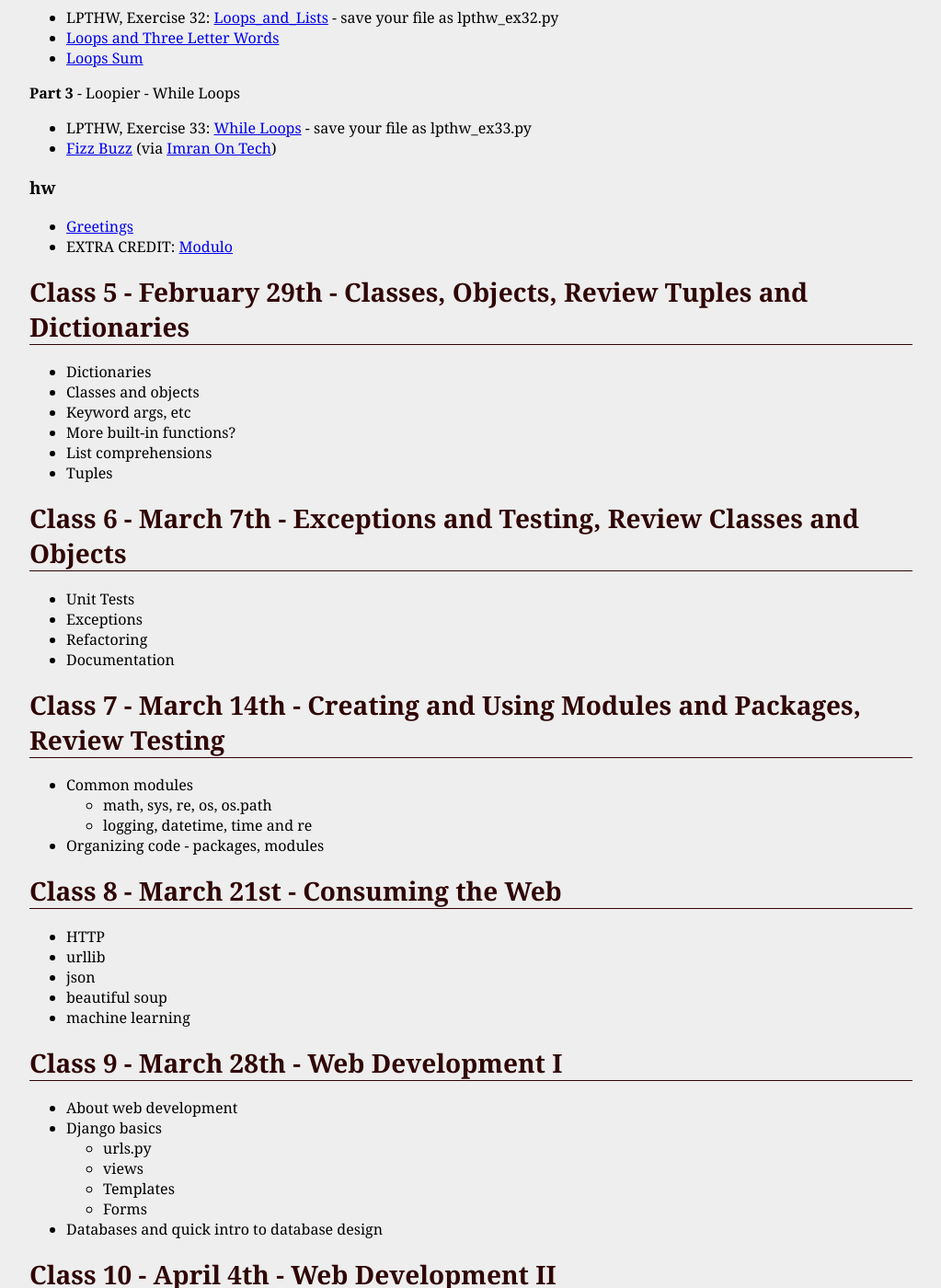
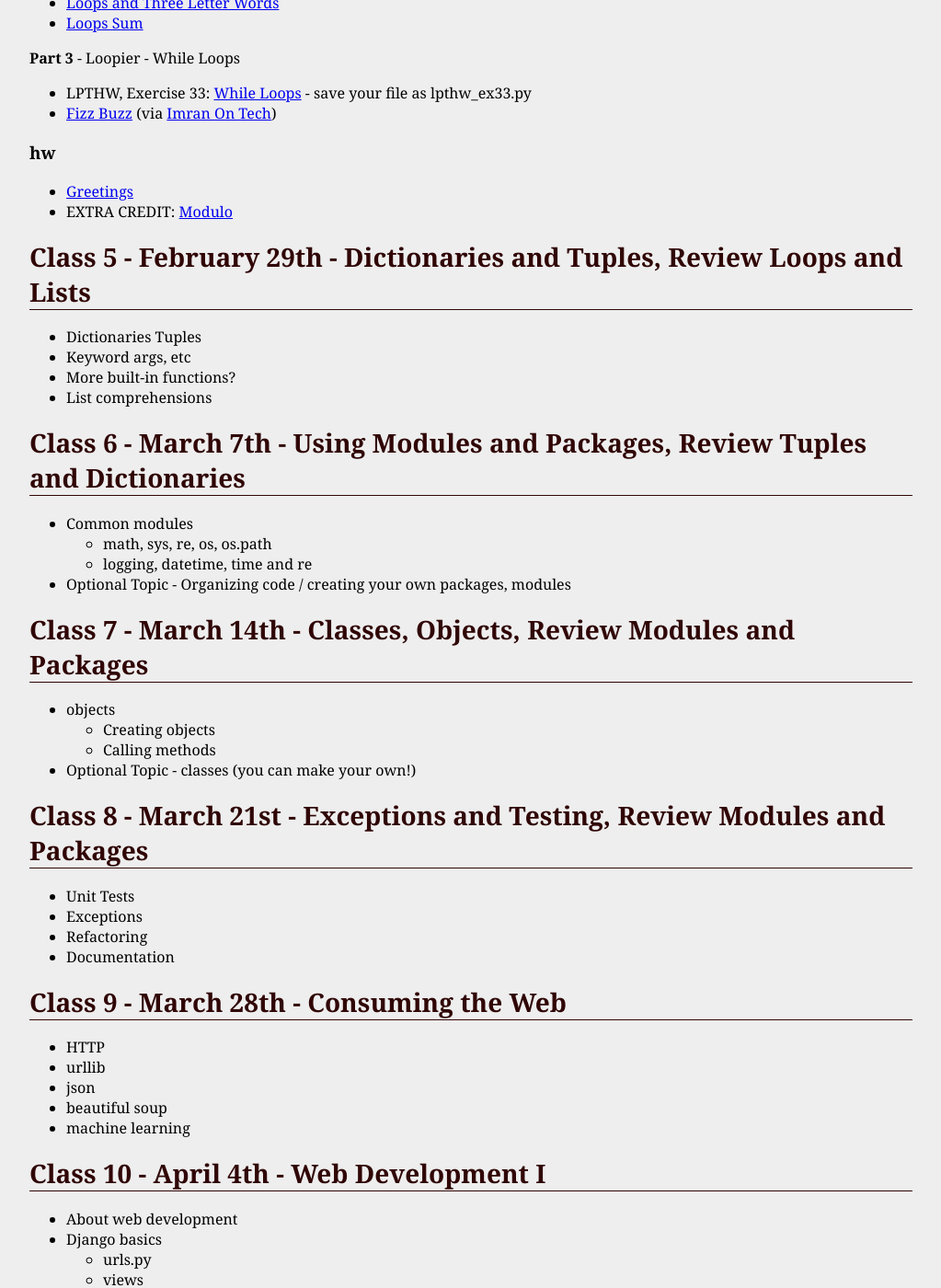
Before and after one commit to jversoza/MTEC2002, a Jekyll site: the page built from syllabus.markdown, in a window 1280 px wide and 1400 px high, scrolled down 4257 px. Shown: the whole window at 92% size, without its empty margins (128-1151 px from the left). Built offline with Jekyll 4.4.1, drawn with Linux system fonts in a browser that asks for light colours; some of the changed text lies outside the part shown.

Commit message:
reorganized syllabus, different pacing

```diff
--- a/syllabus.markdown
+++ b/syllabus.markdown
@@ -155,7 +155,7 @@ __Part 2__ - Functions
 * Quiz next week.
 * [How to Think Like a Computer Scientist: Chapter - 4 - Conditionals](http://www.openbookproject.net/thinkcs/python/english2e/ch04.html) - Read 4.1 to 4.8
 
-Class 4 - February 22nd - Quiz, Tuples and Dictionaries, Review Loops
+Class 4 - February 22nd - Quiz, Loops and Lists
 =====
 * Solutions to homework
 * Quiz
@@ -183,32 +183,35 @@ __Part 3__ - Loopier - While Loops
 * [Greetings](class2/hw/greetings.txt)
 * EXTRA CREDIT: [Modulo](class2/hw/modulo.txt)
 
-Class 5 - February 29th - Classes, Objects, Review Tuples and Dictionaries
+Class 5 - February 29th - Dictionaries and Tuples, Review Loops and Lists
 =====
-* Dictionaries
-* Classes and objects
+* Dictionaries Tuples
 * Keyword args, etc
 * More built-in functions?
 * List comprehensions
-* Tuples
 
-Class 6 - March 7th - Exceptions and Testing, Review Classes and Objects
+Class 6 - March 7th - Using Modules and Packages, Review Tuples and Dictionaries
+=====
+* Common modules
+	* math, sys, re, os, os.path
+	* logging, datetime, time and re
+* Optional Topic - Organizing code / creating your own packages, modules
+
+Class 7 - March 14th -  Classes, Objects, Review Modules and Packages
+=====
+* objects
+	* Creating objects
+	* Calling methods
+* Optional Topic - classes (you can make your own!)
+
+Class 8 - March 21st - Exceptions and Testing, Review Modules and Packages
 =====
 * Unit Tests
 * Exceptions
 * Refactoring
 * Documentation
 
-
-Class 7 - March 14th - Creating and Using Modules and Packages, Review Testing
-=====
-* Common modules
-	* math, sys, re, os, os.path
-	* logging, datetime, time and re
-* Organizing code - packages, modules
-
-
-Class 8 - March 21st - Consuming the Web
+Class 9 - March 28th - Consuming the Web
 =====
 * HTTP
 * urllib
```
Also changed, not shown: other parts of syllabus.markdown (+4 -9 lines).
